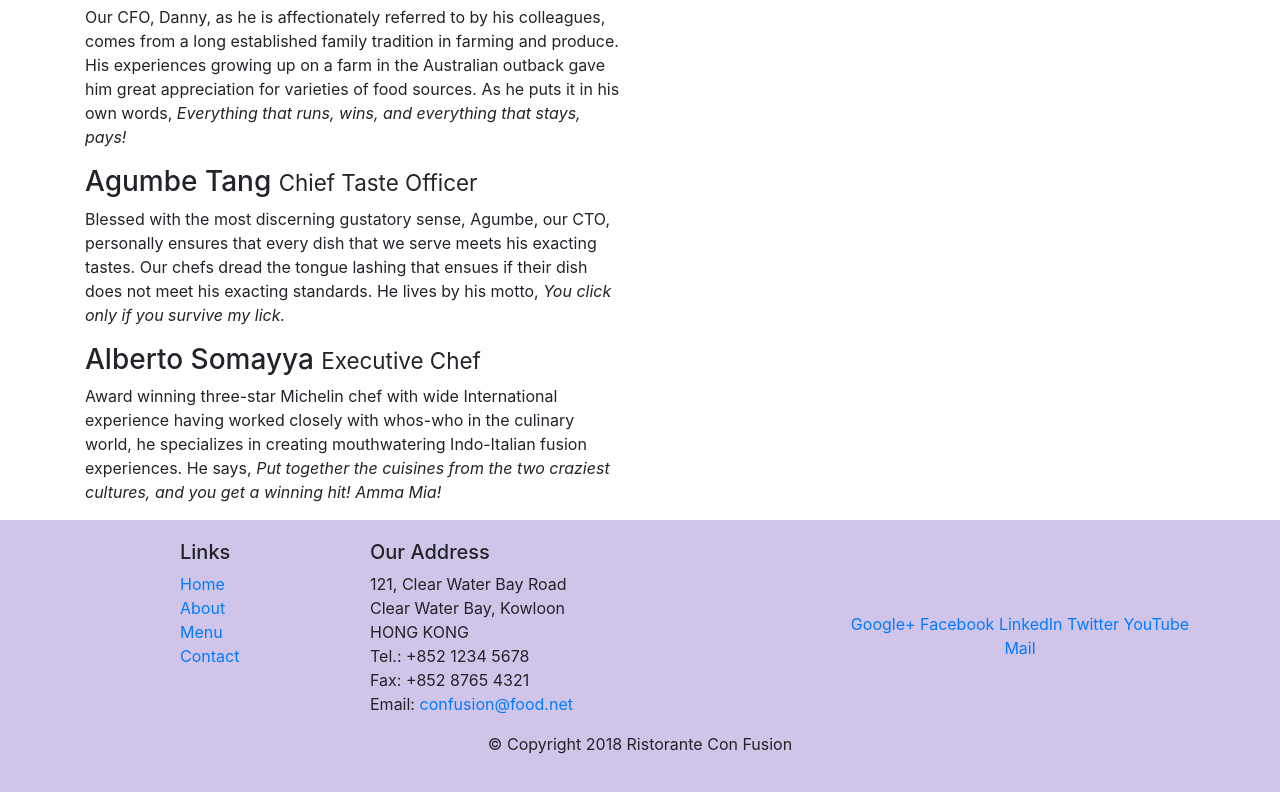
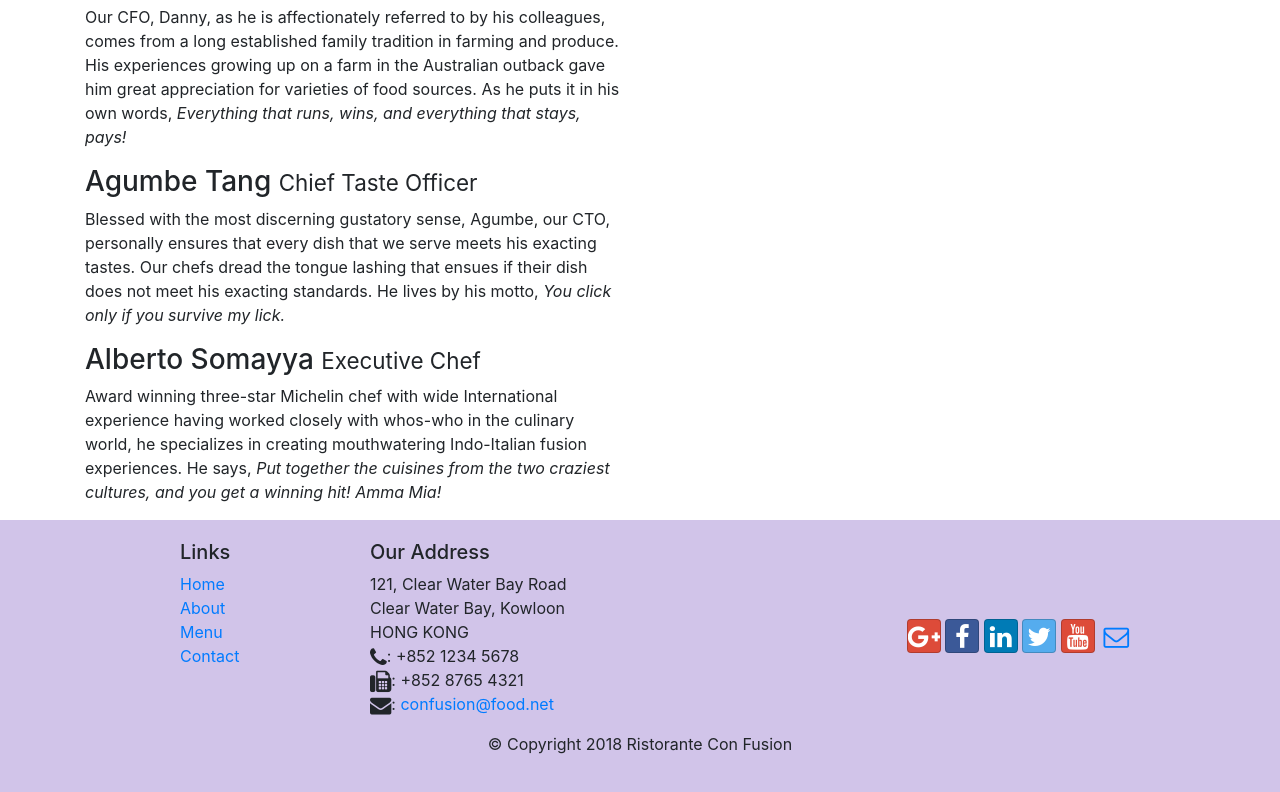
Before and after one commit to anjusree123/git-test, a website: page aboutus.html in a window 1280 px wide. Shown: the part 1126-1918 px from the top of the page. Drawn offline with nearby package versions, Linux system fonts and the light colour scheme.

Commit message:
icon fonts

```diff
--- a/aboutus.html
+++ b/aboutus.html
@@ -9,6 +9,8 @@
 
     <!-- Bootstrap CSS -->
     <link rel="stylesheet" href="node_modules/bootstrap/dist/css/bootstrap.min.css">
+<link rel="stylesheet" href="node_modules/font-awesome/css/font-awesome.min.css">
+	<link rel="stylesheet" href="node_modules/bootstrap-social/bootstrap-social.css">
     <link rel="stylesheet" href="css/styles.css">
     <title>Ristorante Con Fusion: About Us</title>
 
@@ -23,10 +25,10 @@
 <a class="navbar-brand mr-auto" href="./index.html"> Ristorane con fusion</a>
 <div class="collapse navbar-collapse" id="Navbar">
 <ul class="navbar-nav mr-auto">
-<li class="nav-item"><a class="nav-link" href="./index.html">Home</a></li>
-<li class="nav-item active"><a class="nav-link" href="#">About</a></li>
-<li class="nav-item"><a class="nav-link" href="#">menu</a></li>
-<li class="nav-item"><a class="nav-link" href="#">contact</a></li>
+<li class="nav-item"><a class="nav-link" href="./index.html"><a class="nav-link" href="./index.html">Home</a></li>
+<li class="nav-item active"><a class="nav-link" href="#"><span class="fa fa-info fa-lg"></span> About</a></li>
+<li class="nav-item"><a class="nav-link" href="#"><span class="fa fa-list fa-lg"></span> menu</a></li>
+<li class="nav-item"><a class="nav-link" href="#"><span class="fa fa-address-card fa-lg"></span> contact</a></li>
 </ul>
 </div>
 </div>
@@ -103,19 +105,19 @@
 		              121, Clear Water Bay Road<br>
 		              Clear Water Bay, Kowloon<br>
 		              HONG KONG<br>
-		              Tel.: +852 1234 5678<br>
-		              Fax: +852 8765 4321<br>
-		              Email: <a href="mailto:confusion@food.net">confusion@food.net</a>
+		               <i class="fa fa-phone fa-lg"></i>: +852 1234 5678<br>
+		             <i class="fa fa-fax fa-lg"></i>: +852 8765 4321<br>
+		              <i class="fa fa-envelope fa-lg"></i>: <a href="mailto:confusion@food.net">confusion@food.net</a>
 		           </address>
                 </div>
                 <div class="col-12 col-sm-4 align-self-center">
                     <div class="text-center">
-                        <a href="http://google.com/+">Google+</a>
-                        <a href="http://www.facebook.com/profile.php?id=">Facebook</a>
-                        <a href="http://www.linkedin.com/in/">LinkedIn</a>
-                        <a href="http://twitter.com/">Twitter</a>
-                        <a href="http://youtube.com/">YouTube</a>
-                        <a href="mailto:">Mail</a>
+                        <a class="btn btn-social-icon btn-google" href="http://google.com/+"><i class="fa fa-google-plus fa-lg"></i></a>
+                        <a class="btn btn-social-icon btn-facebook" href="http://www.facebook.com/profile.php?id="><i class="fa fa-facebook fa-lg"></i></a>
+                        <a class="btn btn-social-icon btn-linkedin" href="http://www.linkedin.com/in/"><i class="fa fa-linkedin fa-lg"></i></a>
+                        <a class="btn btn-social-icon btn-twitter"  href="http://twitter.com/"><i class="fa fa-twitter fa-lg"></i></a>
+                        <a class="btn btn-social-icon btn-google" href="http://youtube.com/"><i class="fa fa-youtube fa-lg"></i></a>
+                        <a class="btn btn-social-icon " href="mailto:"><i class="fa fa-envelope-o fa-lg"></i></a>
                     </div>
                 </div>
            </div>
--- a/package.json
+++ b/package.json
@@ -15,6 +15,8 @@
   },
   "dependencies": {
     "bootstrap": "^4.0.0",
+    "bootstrap-social": "^5.1.1",
+    "font-awesome": "^4.7.0",
     "jquery": "^3.3.1",
     "popper.js": "^1.12.9"
   }
```
Also changed, not shown: index.html (+15 -13 lines).
